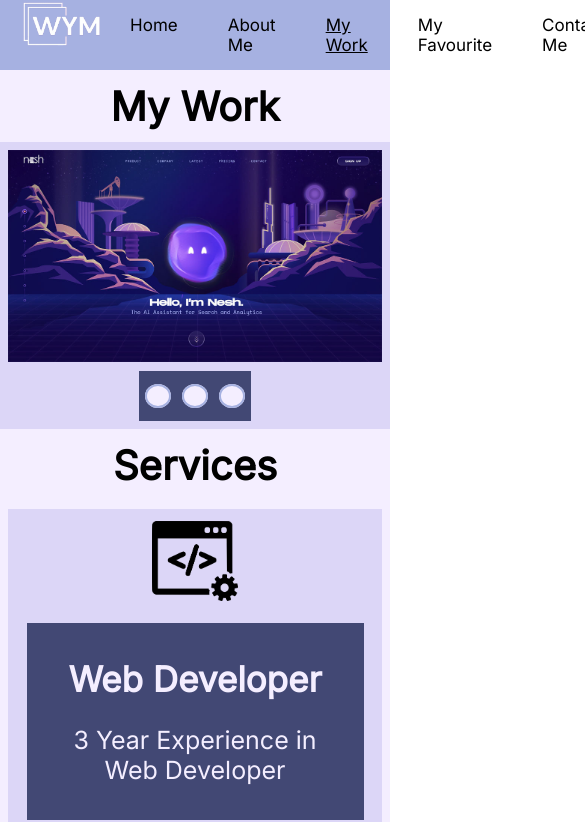
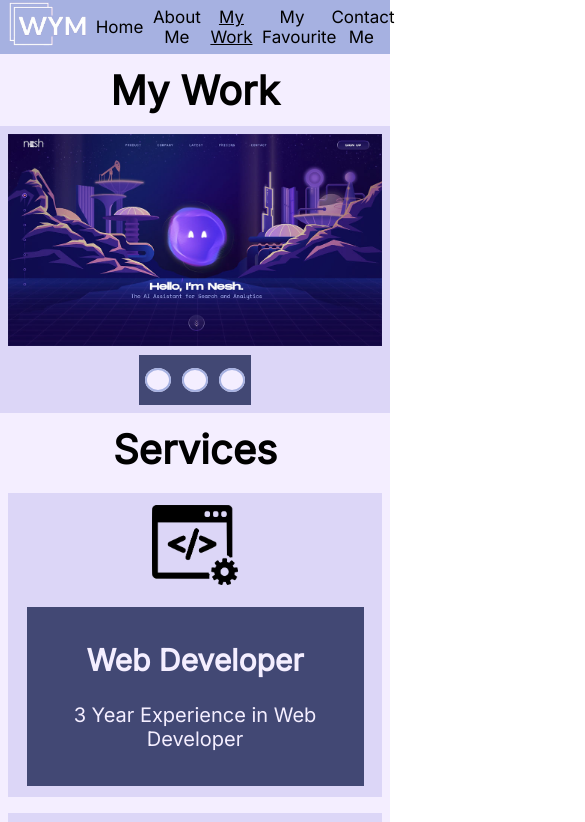
Before and after one commit to YongMingg/YongMingg.github.io, a plain HTML site: page my_work.html in a window 390 px wide. Shown: the top 822 px of the page, 585 px wide, since content can reach past the window. Drawn offline with Linux system fonts and the light colour scheme.

Commit message:
optimize_code

```diff
--- a/css/about_me_page_style.css
+++ b/css/about_me_page_style.css
@@ -15,16 +15,20 @@ body {
 }
 
 #nav_left {
-    padding-left: 20px;
+    padding-left: 1.5%;
 }
 
 #nav_right {
+    width: 50%;
     display: flex;
     font-size: 17px;
+    align-items: center;
+    text-align: center;
 }
 
 #nav_right div {
-    padding: 15px 25px;
+    width: 20%;
+    margin: 1% 1.6%;
 }
 
 #this_page {
@@ -244,6 +248,10 @@ body {
 }
 
 @media screen and (max-width: 800px) {
+    #nav_right {
+        width: 80%;
+    }
+
     #si_left {
         width: 100%;
     }
--- a/css/contact_me_page_style.css
+++ b/css/contact_me_page_style.css
@@ -15,16 +15,20 @@ body {
 }
 
 #nav_left {
-    padding-left: 20px;
+    padding-left: 1.5%;
 }
 
 #nav_right {
+    width: 50%;
     display: flex;
     font-size: 17px;
+    align-items: center;
+    text-align: center;
 }
 
 #nav_right div {
-    padding: 15px 25px;
+    width: 20%;
+    margin: 1% 1.6%;
 }
 
 #this_page {
@@ -149,6 +153,10 @@ body {
 }
 
 @media screen and (max-width: 800px) {
+    #nav_right {
+        width: 80%;
+    }
+
     #contact_me h1 {
         font-size: 40px;
     }
@@ -171,7 +179,7 @@ body {
     }
 
     #cm_content_info h2 {
-        font-size: 25px;
+        font-size: 15px;
     }
 
     #editable_text {
--- a/css/home_page_style.css
+++ b/css/index_style.css
@@ -15,16 +15,20 @@ body {
 }
 
 #nav_left {
-    padding-left: 20px;
+    padding-left: 1.5%;
 }
 
 #nav_right {
+    width: 50%;
     display: flex;
     font-size: 17px;
+    align-items: center;
+    text-align: center;
 }
 
 #nav_right div {
-    padding: 15px 25px;
+    width: 20%;
+    margin: 1% 1.6%;
 }
 
 #this_page {
@@ -98,6 +102,10 @@ body {
 }
 
 @media screen and (max-width: 800px) {
+    #nav_right {
+        width: 80%;
+    }
+
     #YM {
         font-size: 42px;
     }
--- a/css/my_favourite_style.css
+++ b/css/my_favourite_style.css
@@ -15,16 +15,20 @@ body {
 }
 
 #nav_left {
-    padding-left: 20px;
+    padding-left: 1.5%;
 }
 
 #nav_right {
+    width: 50%;
     display: flex;
     font-size: 17px;
+    align-items: center;
+    text-align: center;
 }
 
 #nav_right div {
-    padding: 15px 25px;
+    width: 20%;
+    margin: 1% 1.6%;
 }
 
 #this_page {
@@ -133,6 +137,10 @@ body {
 }
 
 @media screen and (max-width: 800px) {
+    #nav_right {
+        width: 80%;
+    }
+
     #my_favourite h1 {
         font-size: 40px;
     }
--- a/css/my_work_style.css
+++ b/css/my_work_style.css
@@ -15,16 +15,20 @@ body {
 }
 
 #nav_left {
-    padding-left: 20px;
+    padding-left: 1.5%;
 }
 
 #nav_right {
+    width: 50%;
     display: flex;
     font-size: 17px;
+    align-items: center;
+    text-align: center;
 }
 
 #nav_right div {
-    padding: 15px 25px;
+    width: 20%;
+    margin: 1% 1.6%;
 }
 
 #this_page {
@@ -178,16 +182,20 @@ body {
 }
 
 @media screen and (max-width: 800px) {
+    #nav_right {
+        width: 80%;
+    }
+
     #my_work h1 {
         font-size: 40px;
     }
 
     #service_content h2 {
-        font-size: 35px;
+        font-size: 30px;
     }
 
     #service_content p {
-        font-size: 25px;
+        font-size: 20px;
     }
 
     #service_content {
```
Also changed, not shown: index.html (+1 -1 lines).
